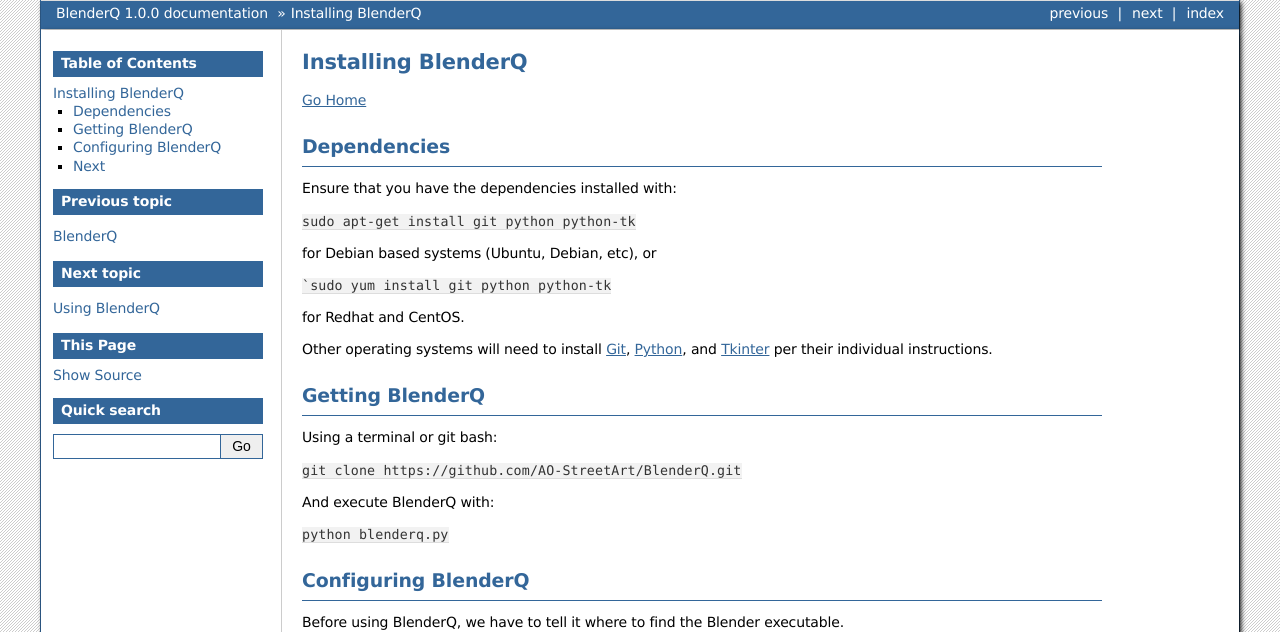
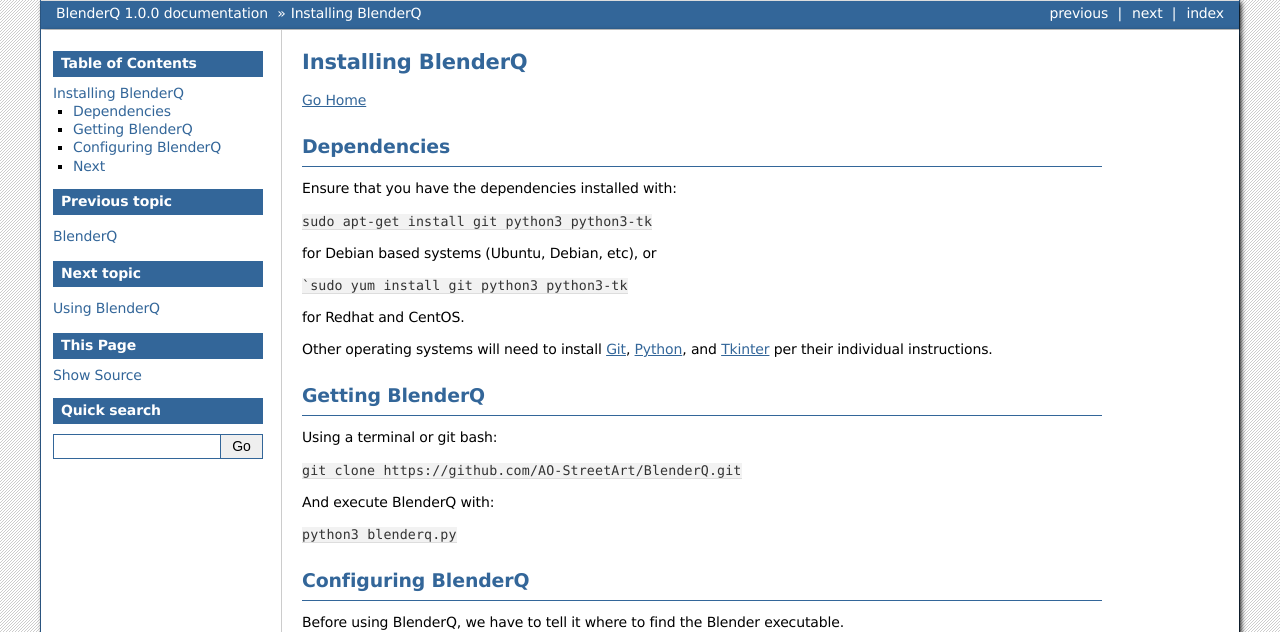
Before and after one commit to AO-StreetArt/BlenderQ, a Sphinx documentation site: the page built from docs/pages/install.rst, in a window 1280 px wide. Shown: the top 632 px of the page. Built offline with Sphinx 7.4.7, drawn with Linux system fonts in a browser that asks for light colours.

Commit message:
Update docs on installing with python3 on deb systems

````diff
--- a/docs/pages/install.rst
+++ b/docs/pages/install.rst
@@ -10,11 +10,11 @@
 
 Ensure that you have the dependencies installed with:
 
-``sudo apt-get install git python python-tk``
+``sudo apt-get install git python3 python3-tk``
 
 for Debian based systems (Ubuntu, Debian, etc), or
 
-```sudo yum install git python python-tk``
+```sudo yum install git python3 python3-tk``
 
 for Redhat and CentOS.
 
@@ -29,7 +29,7 @@
 
 And execute BlenderQ with:
 
-``python blenderq.py``
+``python3 blenderq.py``
 
 Configuring BlenderQ
 --------------------
````
